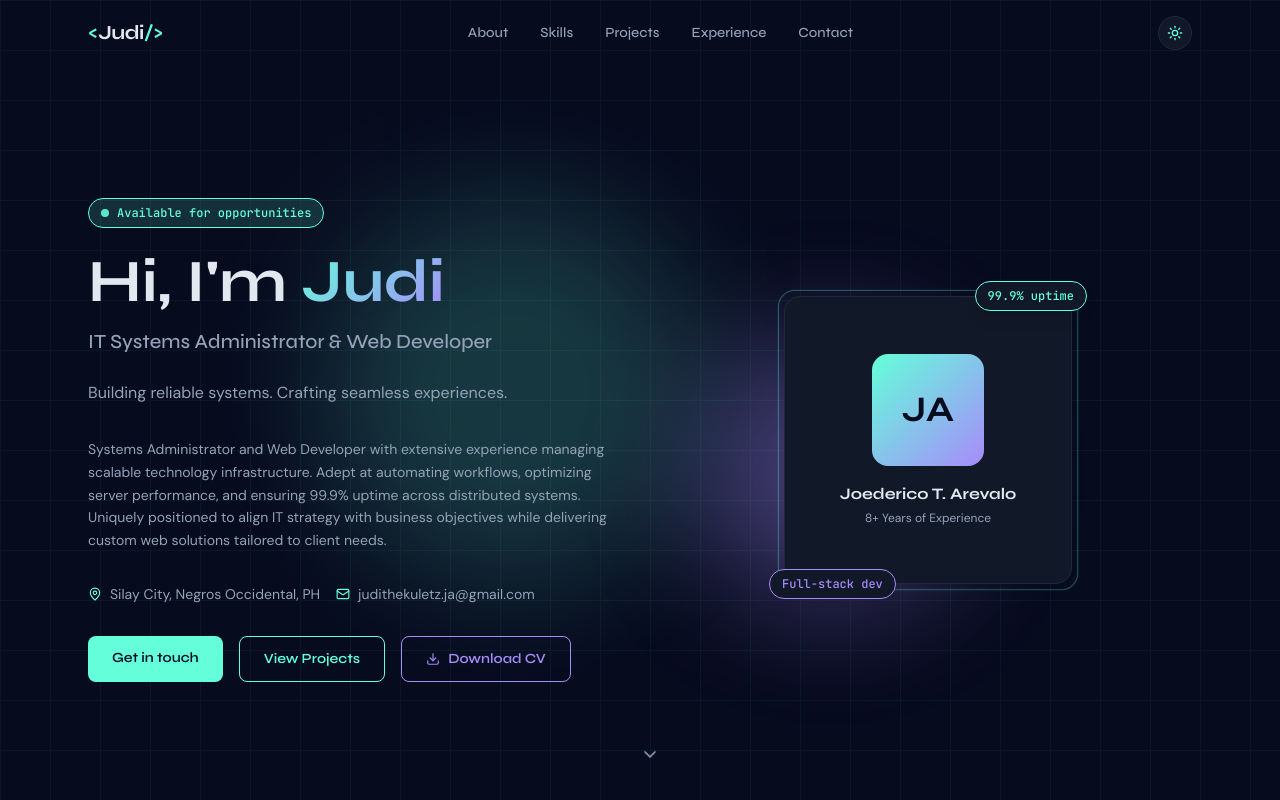
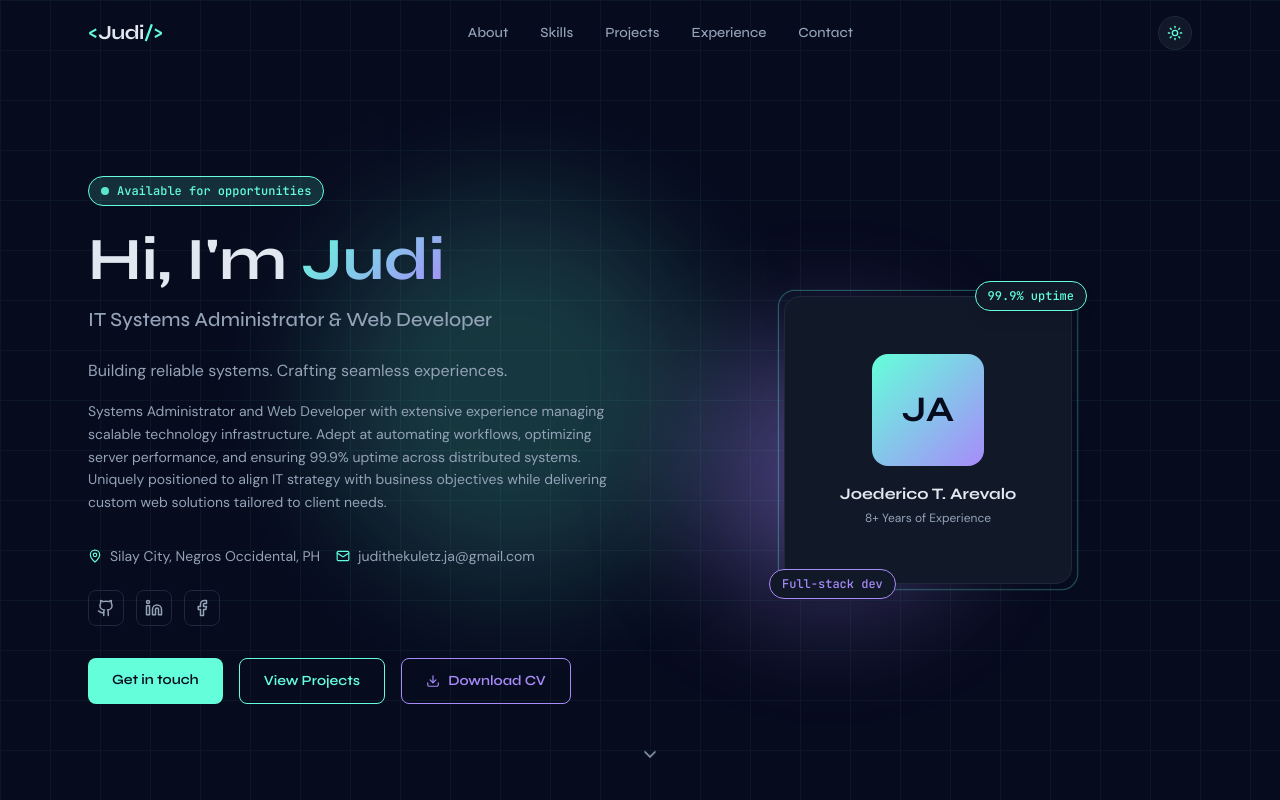
Before and after one commit to makuletz17/judi.portfolio, a React (Vite) app: page / in a window 1280 px wide. Shown: the top 800 px of the page. Built offline with nearby package versions, Linux system fonts and the light colour scheme.

Commit message:
update socials

```diff
--- a/src/components/Contact.tsx
+++ b/src/components/Contact.tsx
@@ -1,6 +1,14 @@
 import { personalInfo } from "../data/portfolioData";
 import { useScrollReveal } from "../hooks/useScrollReveal";
-import { Mail, Phone, MapPin, Send } from "lucide-react";
+import {
+  Mail,
+  Phone,
+  MapPin,
+  Send,
+  Github,
+  Linkedin,
+  Facebook,
+} from "lucide-react";
 
 export default function Contact() {
   const ref = useScrollReveal();
@@ -105,7 +113,50 @@ export default function Contact() {
             </div>
           </div>
 
+          {/* Social Links */}
+          <div className="flex items-center justify-center gap-3 mb-10">
+            <a
+              href={personalInfo.github}
+              target="_blank"
+              rel="noopener noreferrer"
+              className="p-3 rounded-lg border transition-all duration-200 hover:scale-110 hover:border-accent"
+              style={{
+                borderColor: "var(--border)",
+                color: "var(--text-muted)",
+              }}
+              aria-label="GitHub">
+              <Github size={20} />
+            </a>
+
+            <a
+              href={personalInfo.linkedin}
+              target="_blank"
+              rel="noopener noreferrer"
+              className="p-3 rounded-lg border transition-all duration-200 hover:scale-110 hover:border-accent"
+              style={{
+                borderColor: "var(--border)",
+                color: "var(--text-muted)",
+              }}
+              aria-label="LinkedIn">
+              <Linkedin size={20} />
+            </a>
+
+            <a
+              href={personalInfo.facebook}
+              target="_blank"
+              rel="noopener noreferrer"
+              className="p-3 rounded-lg border transition-all duration-200 hover:scale-110 hover:border-accent"
+              style={{
+                borderColor: "var(--border)",
+                color: "var(--text-muted)",
+              }}
+              aria-label="Facebook">
+              <Facebook size={20} />
+            </a>
+          </div>
+
           {/* CTA */}
+
           <a
             href={`mailto:${personalInfo.email}`}
             className="inline-flex items-center gap-2 px-8 py-3.5 rounded-xl font-semibold text-sm transition-all duration-200 hover:opacity-90 hover:scale-105"
--- a/src/components/Hero.tsx
+++ b/src/components/Hero.tsx
@@ -1,5 +1,13 @@
 import { personalInfo } from "../data/portfolioData";
-import { MapPin, Mail, Download, ChevronDown } from "lucide-react";
+import {
+  MapPin,
+  Mail,
+  Download,
+  ChevronDown,
+  Github,
+  Linkedin,
+  Facebook,
+} from "lucide-react";
 
 export default function Hero() {
   return (
@@ -16,7 +24,6 @@ export default function Hero() {
           className="absolute bottom-1/4 right-1/4 w-64 h-64 rounded-full opacity-10 blur-3xl animate-pulse"
           style={{ background: "#a78bfa", animationDelay: "1s" }}
         />
-        {/* Grid pattern */}
         <div
           className="absolute inset-0 opacity-5"
           style={{
@@ -39,7 +46,7 @@ export default function Hero() {
               fontFamily: "'JetBrains Mono', monospace",
             }}>
             <span
-              className="w-2 h-2 rounded-full bg-accent animate-pulse"
+              className="w-2 h-2 rounded-full animate-pulse"
               style={{ background: "var(--accent)" }}
             />
             Available for opportunities
@@ -62,7 +69,7 @@ export default function Hero() {
           </h2>
 
           <p
-            className="leading-relaxed mb-8"
+            className="leading-relaxed mb-4"
             style={{ color: "var(--text-muted)" }}>
             {personalInfo.tagline}
           </p>
@@ -73,15 +80,12 @@ export default function Hero() {
             {personalInfo.summary}
           </p>
 
-          <div className="flex flex-wrap gap-4 mb-8">
+          {/* Location & Email */}
+          <div className="flex flex-wrap gap-4 mb-6">
             <div
               className="flex items-center gap-2 text-sm"
               style={{ color: "var(--text-muted)" }}>
-              <MapPin
-                size={14}
-                className="text-accent"
-                style={{ color: "var(--accent)" }}
-              />
+              <MapPin size={14} style={{ color: "var(--accent)" }} />
               {personalInfo.location}
             </div>
             <div
@@ -92,6 +96,49 @@ export default function Hero() {
             </div>
           </div>
 
+          {/* Social Links */}
+          <div className="flex items-center gap-3 mb-8">
+            <a
+              href={personalInfo.github}
+              target="_blank"
+              rel="noopener noreferrer"
+              className="p-2 rounded-lg border transition-all duration-200 hover:scale-110 hover:border-accent"
+              style={{
+                borderColor: "var(--border)",
+                color: "var(--text-muted)",
+              }}
+              aria-label="GitHub">
+              <Github size={18} />
+            </a>
+
+            <a
+              href={personalInfo.linkedin}
+              target="_blank"
+              rel="noopener noreferrer"
+              className="p-2 rounded-lg border transition-all duration-200 hover:scale-110 hover:border-accent"
+              style={{
+                borderColor: "var(--border)",
+                color: "var(--text-muted)",
+              }}
+              aria-label="LinkedIn">
+              <Linkedin size={18} />
+            </a>
+
+            <a
+              href={personalInfo.facebook}
+              target="_blank"
+              rel="noopener noreferrer"
+              className="p-2 rounded-lg border transition-all duration-200 hover:scale-110 hover:border-accent"
+              style={{
+                borderColor: "var(--border)",
+                color: "var(--text-muted)",
+              }}
+              aria-label="Facebook">
+              <Facebook size={18} />
+            </a>
+          </div>
+
+          {/* Buttons */}
           <div className="flex flex-wrap gap-4">
             <a
               href={`mailto:${personalInfo.email}`}
@@ -109,7 +156,7 @@ export default function Hero() {
                   .getElementById("projects")
                   ?.scrollIntoView({ behavior: "smooth" })
               }
-              className="px-6 py-3 rounded-lg font-semibold text-sm border transition-all duration-200 hover:bg-accent hover:text-night-950"
+              className="px-6 py-3 rounded-lg font-semibold text-sm border transition-all duration-200 hover:opacity-90"
               style={{
                 borderColor: "var(--accent)",
                 color: "var(--accent)",
@@ -117,6 +164,7 @@ export default function Hero() {
               }}>
               View Projects
             </button>
+
             <a
               href="/judi.portfolio/judi.arevalo.resume.pdf"
               download
@@ -140,7 +188,6 @@ export default function Hero() {
               background: "var(--bg-card)",
               border: "1px solid var(--border)",
             }}>
-            {/* Decorative ring */}
             <div
               className="absolute inset-0 rounded-2xl animate-pulse"
               style={{
@@ -149,8 +196,6 @@ export default function Hero() {
                 scale: "1.05",
               }}
             />
-
-            {/* Initials display */}
             <div className="text-center">
               <div
                 className="w-28 h-28 rounded-2xl flex items-center justify-center text-4xl font-bold mb-4 mx-auto"
@@ -173,7 +218,6 @@ export default function Hero() {
               </p>
             </div>
 
-            {/* Floating badges */}
             <div
               className="absolute -top-4 -right-4 px-3 py-1.5 rounded-full text-xs font-medium shadow-lg"
               style={{
--- a/src/data/portfolioData.ts
+++ b/src/data/portfolioData.ts
@@ -10,6 +10,8 @@ export const personalInfo = {
   email: "judithekuletz.ja@gmail.com",
   phone: "+63 930 393 0875",
   github: "https://github.com/makuletz17",
+  linkedin: "https://www.linkedin.com/in/judi-arevalo-992b19187/",
+  facebook: "https://www.facebook.com/judithekuletz",
 };
 
 export const expertise = [
```
